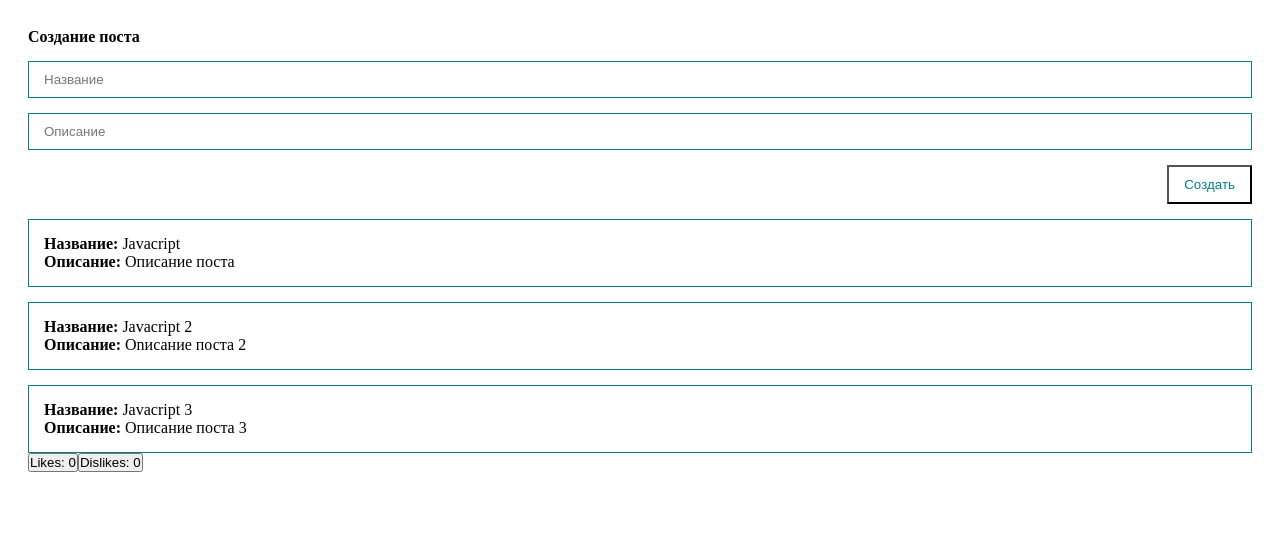
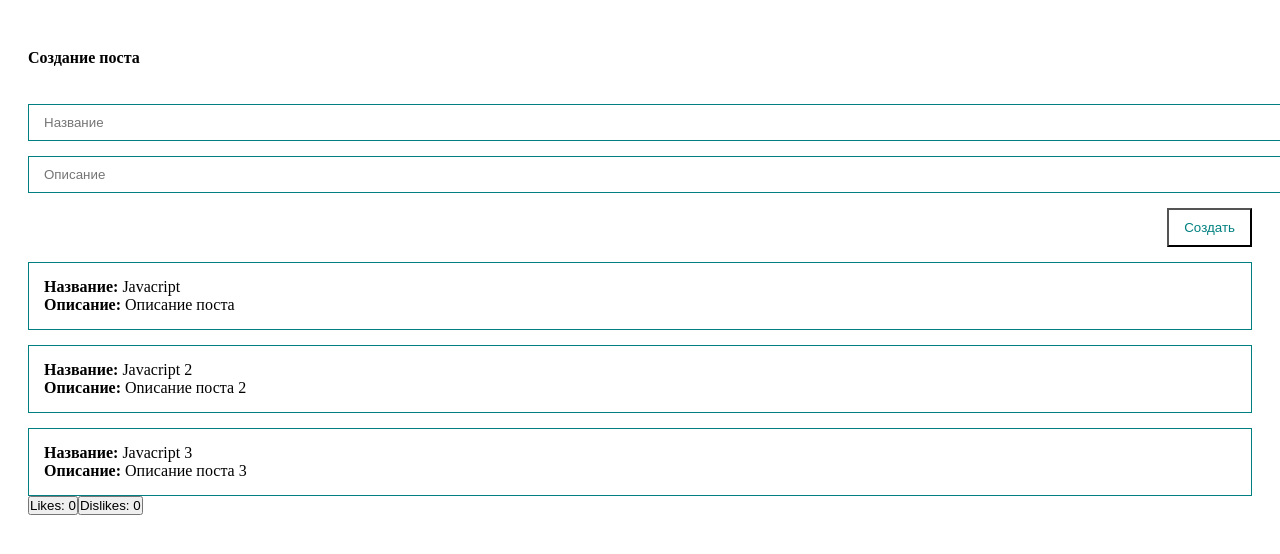
Before and after one commit to Kamikaze800/vue_proj, a Vue app: page / in a window 1280 px wide. Shown: the top 554 px of the page. Built offline with nearby package versions, Linux system fonts and the light colour scheme.

Commit message:
разделили на компоненты

```diff
--- a/src/App.vue
+++ b/src/App.vue
@@ -1,15 +1,8 @@
 <template>
   <div class="app">
-  <form @submit.prevent>
-    <h4>Создание поста</h4>
-    <input v-bind:title="title" @input="title = $event.target.value" class="input" type="text" placeholder="Название">
-    <input v-bind:title="body" @input="inputBody" class="input" type="text" placeholder="Oпиcaниe">
-    <button class="btn" @click="createPost">Coздать</button>
-  </form>
-  <div class="post" v-for="post in posts">
-    <div><strong>Hазвание:</strong> {{ post.title }}</div>
-    <div><strong>Oписание:</strong> {{ post.body }}</div>
-  </div>
+    <post-form @create="createPost"/>
+    <post-list v-bind:posts="posts"/>
+
   <div>
     <button @click="addlike">Likes: {{ likes }}</button>
     <button @click="adddislike">Dislikes: {{ dislikes }}</button>
@@ -18,7 +11,11 @@
 </template>
 
 <script>
+import PostForm from "@/components/PostForm.vue";
+import PostList from "@/components/PostList.vue";
+
 export default {
+  components: {PostForm, PostList},
   data() {
     return {
       posts: [
@@ -33,15 +30,8 @@ export default {
     }
   },
   methods: {
-    createPost() {
-      const newPost = {
-        id: Date.now(),
-        title: this.title,
-        body: this.body,
-      }
-      this.posts.push(newPost);
-      this.title = '';
-      this.body = '';
+    createPost(post) {
+      this.posts.push(post);
     },
     inputTitle(event) {
       this.title = event.target.value;
@@ -69,26 +59,6 @@ export default {
 .app{
   padding: 20px;
 }
-form {
-  display: flex;
-  flex-direction: column;
-}
-.input {
-width: 100%;
-border: 1px solid teal;
-  padding: 10px 15px;
-  margin-top: 15px;
-}
-.btn {
-  align-self: flex-end;
-  margin-top: 15px;
-  padding: 10px 15px;
-  background: none;
-  color: teal;
-}
-.post {
-  border: 1px solid teal;
-  padding: 15px;
-  margin-top: 15px;
-}
+
+
 </style>
--- /dev/null
+++ b/src/components/PostForm.vue
@@ -0,0 +1,56 @@
+<template>
+  <form @submit.prevent>
+    <h4>Создание поста</h4>
+    <input v-model="post.title" class="input" type="text"
+           placeholder="Название">
+    <input v-model="post.body" class="input" type="text"
+           placeholder="Oпиcaниe">
+    <button class="btn" @click="createPost">Coздать</button>
+  </form>
+</template>
+
+<script>
+export default {
+  name: "PostForm",
+  data() {
+    return {
+      post: {
+        title: "",
+        body: ""
+      },
+    }
+  },
+  methods: {
+    createPost() {
+      this.post.id = Date.now();
+      this.$emit('create', this.post)
+      this.post = {
+        title: "",
+        body: ""
+      }
+    }
+  }
+}
+</script>
+
+<style scoped>
+form {
+  display: flex;
+  flex-direction: column;
+}
+
+.input {
+  width: 100%;
+  border: 1px solid teal;
+  padding: 10px 15px;
+  margin-top: 15px;
+}
+
+.btn {
+  align-self: flex-end;
+  margin-top: 15px;
+  padding: 10px 15px;
+  background: none;
+  color: teal;
+}
+</style>
--- /dev/null
+++ b/src/components/PostList.vue
@@ -0,0 +1,26 @@
+<template>
+ <div class="post" v-for="post in posts">
+    <div><strong>Hазвание:</strong> {{ post.title }}</div>
+    <div><strong>Oписание:</strong> {{ post.body }}</div>
+  </div>
+</template>
+
+<script>
+export default {
+  name: "PostList",
+  props: {
+    posts:{
+      type: Array,
+      required: true
+    }
+  }
+}
+</script>
+
+<style scoped>
+.post {
+  border: 1px solid teal;
+  padding: 15px;
+  margin-top: 15px;
+}
+</style>
```
